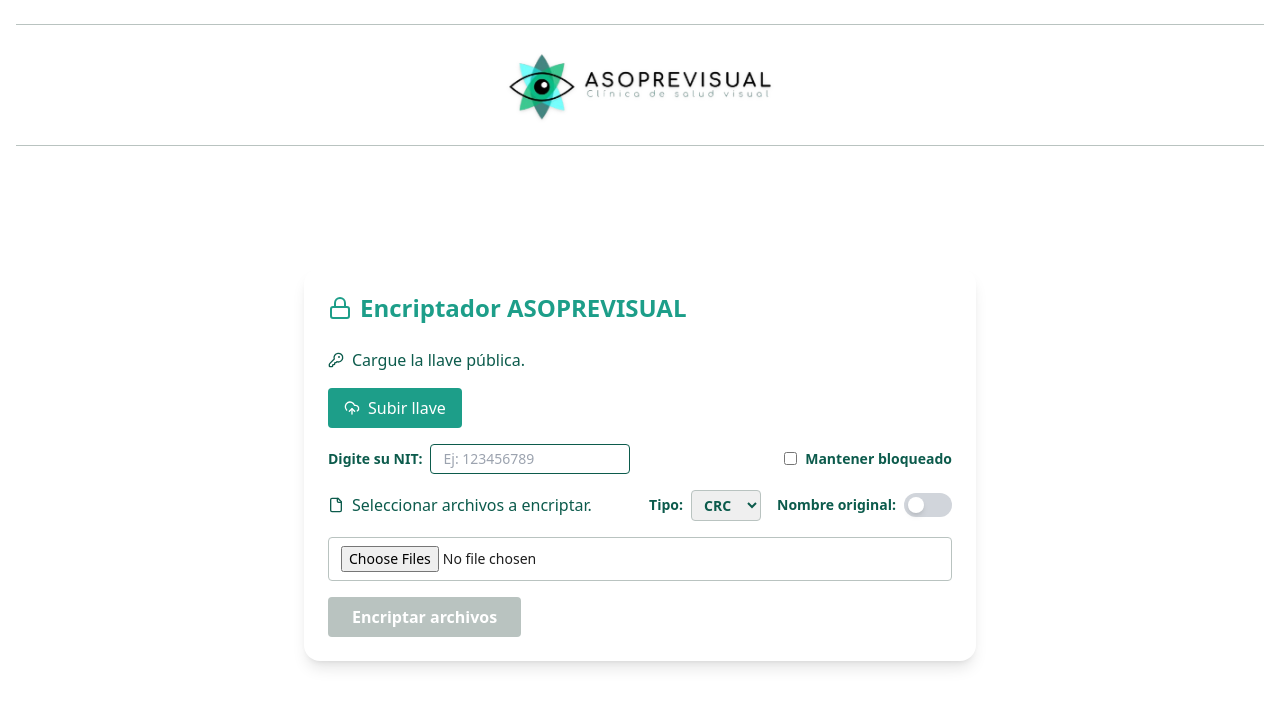
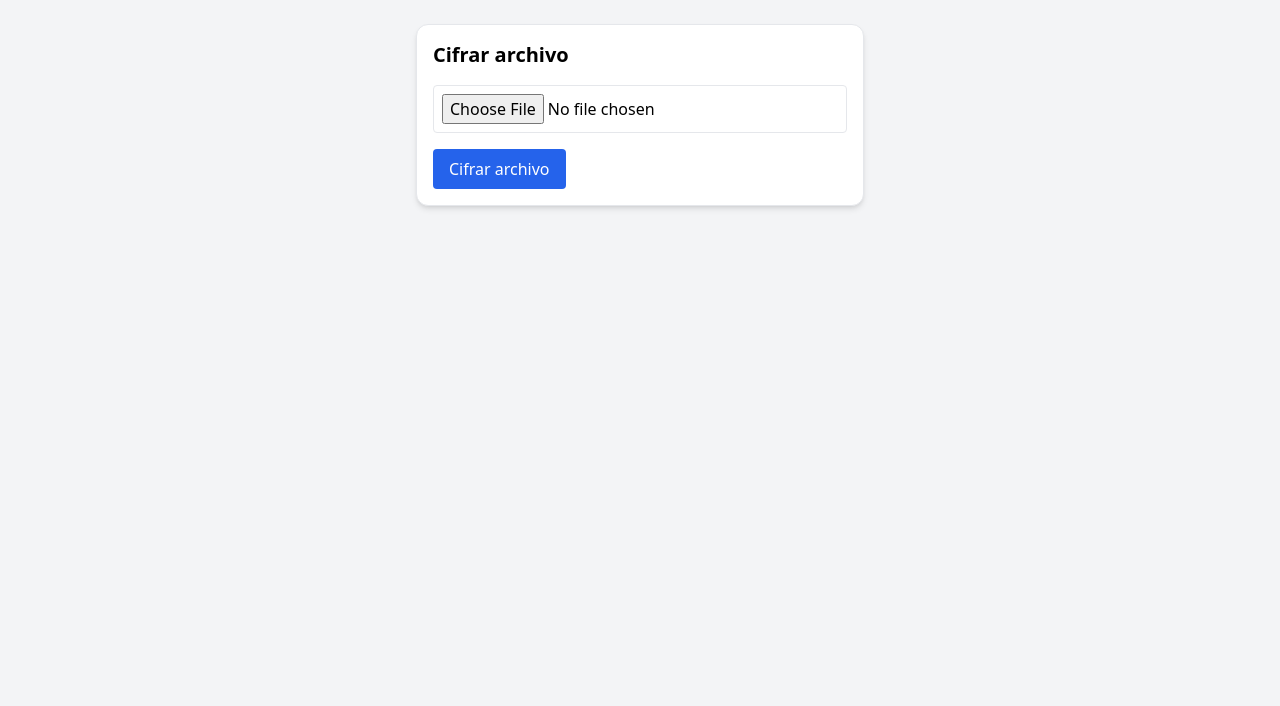
Before and after one commit to RolandoLopez16/encriptadorAso, a React (Vite) app: page / in a window 1280 px wide. Shown: the top 706 px of the page. Built offline with nearby package versions, Linux system fonts and the light colour scheme; the HTML template or start-up script is replaced by a standard one.

Commit message:
Agregar componente para probar endpoint solo datos

```diff
--- a/src/App.tsx
+++ b/src/App.tsx
@@ -1,7 +1,9 @@
-import EncryptorPage from './pages/EncryptorPage'
+import EncryptUploader from './components/EncryptUploader'
 
-function App() {
-  return <EncryptorPage />
+export default function App() {
+  return (
+    <main className="min-h-screen bg-gray-100 p-6">
+      <EncryptUploader />
+    </main>
+  )
 }
-
-export default App
```
